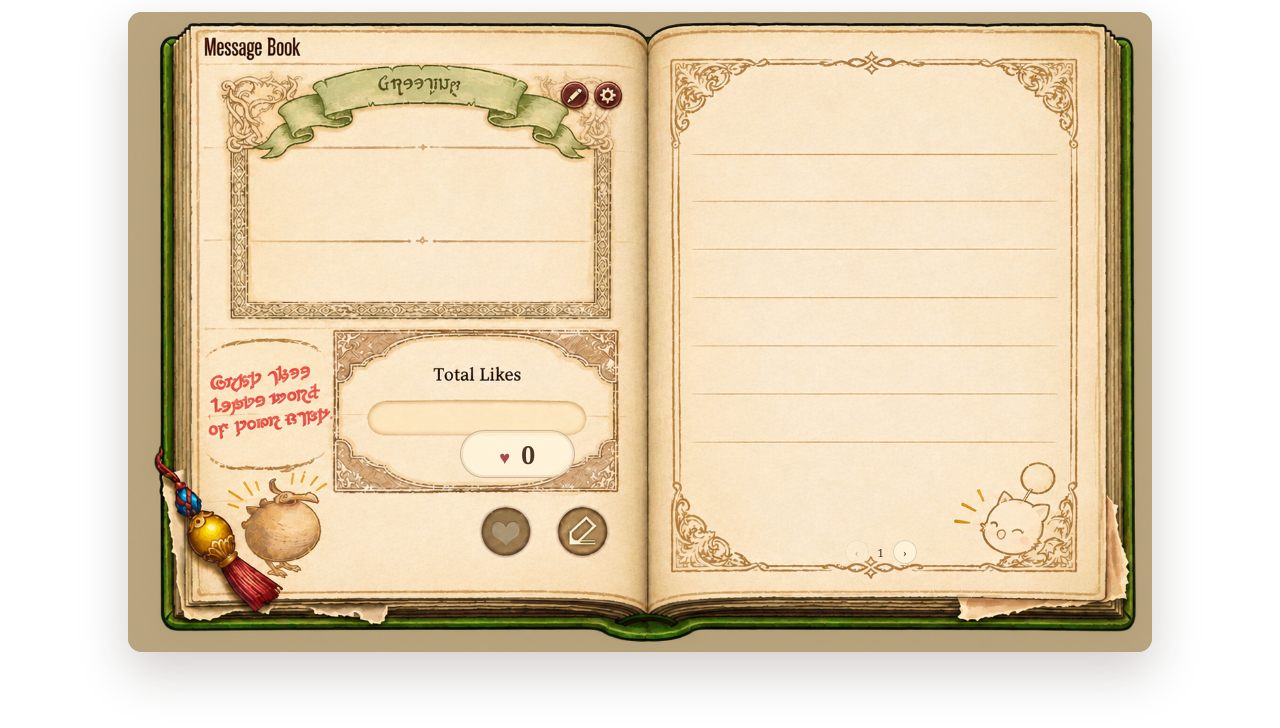
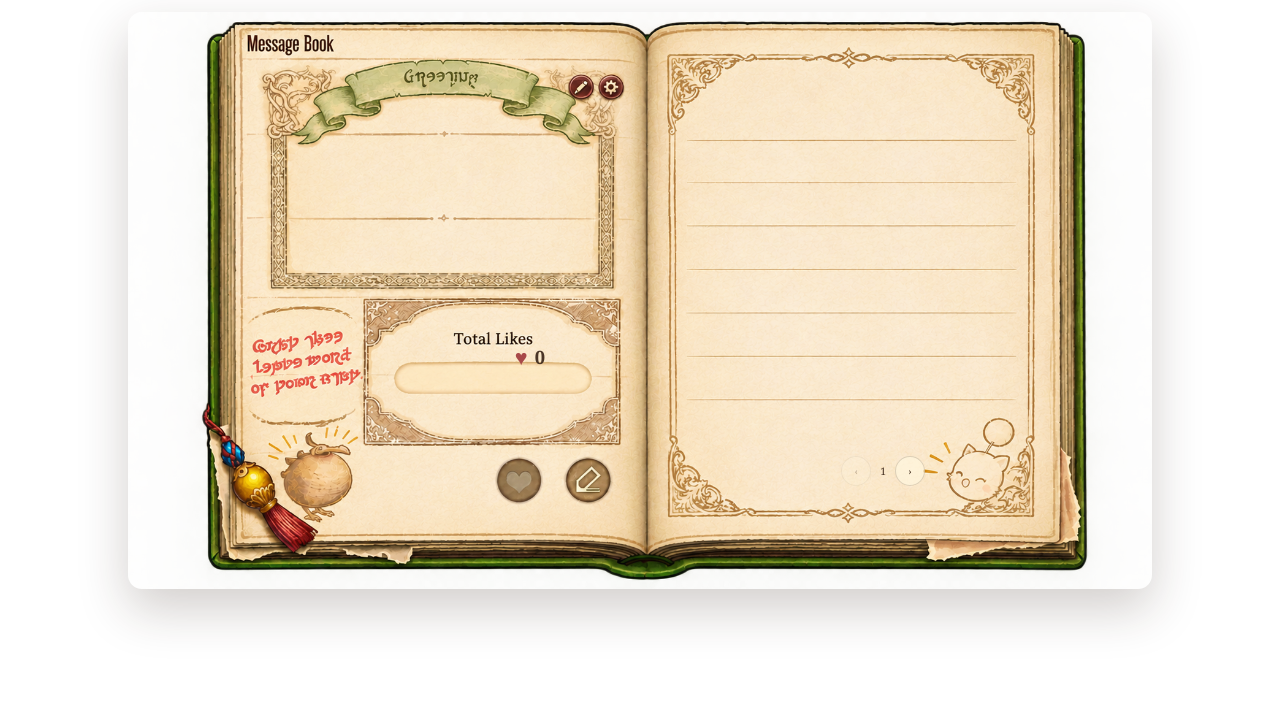
Before and after one commit to niyo-codes/honktavern-guestbook, a PHP site: page /public/index.html in a window 1280 px wide. Shown: the top 728 px of the page. Run offline with PHP 8.4, Linux system fonts and the light colour scheme.

Commit message:
fix: harden message book layout and accessibility

```diff
--- a/public/css/book.css
+++ b/public/css/book.css
@@ -23,40 +23,50 @@ button { cursor: pointer; }
 .book-widget {
   position: relative;
   width: 100%;
-  height: min(80vh, 680px);
-  min-height: 480px;
+  aspect-ratio: 1670 / 941;
+  height: auto;
   overflow: hidden;
   border-radius: 14px;
   isolation: isolate;
-  background: #b9a47d;
+  container-type: size;
+  background: transparent;
   box-shadow: 0 20px 50px rgba(48,31,24,.22);
 }
 
 .book-skin {
   position: absolute;
   inset: 0;
-  z-index: -1;
-  background: url("/assets/images/message-book-clean.jpg") center / cover no-repeat #b9a47d;
+  z-index: 0;
+  background: url("/assets/images/message-book-clean.jpg") center / 100% 100% no-repeat transparent;
+  pointer-events: none;
 }
 
-/* Coordinate system follows the supplied book artwork. */
 .hotspot {
   position: absolute;
-  z-index: 8;
+  z-index: 20;
   border: 0;
   border-radius: 50%;
   background: transparent;
+  padding: 0;
 }
-.hotspot:hover, .hotspot:focus-visible {
+.hotspot:hover,
+.hotspot:focus-visible {
   background: rgba(124,63,47,.10);
   outline: 2px solid rgba(124,63,47,.35);
+  outline-offset: 2px;
 }
 .hotspot--pencil { left: 43.4%; top: 10.7%; width: 3.5%; aspect-ratio: 1; }
 .hotspot--settings { left: 46.5%; top: 10.7%; width: 3.5%; aspect-ratio: 1; }
+.hotspot--add-message {
+  left: 39.8%;
+  top: 69.2%;
+  width: 4.8%;
+  aspect-ratio: 1;
+}
 
 .greeting-overlay {
   position: absolute;
-  z-index: 3;
+  z-index: 4;
   left: 12.5%;
   top: 23%;
   width: 35%;
@@ -72,108 +82,130 @@ button { cursor: pointer; }
   max-height: 100%;
   overflow: hidden;
   white-space: pre-wrap;
-  font-size: clamp(.78rem, 1.25vw, 1.12rem);
-  line-height: 1.35;
+  font-size: clamp(.9rem, 1.55cqw, 1.15rem);
+  line-height: 1.4;
 }
 .greeting-overlay time {
   margin-top: 7px;
   color: var(--muted);
-  font-size: .68rem;
+  font-size: clamp(.65rem, .9cqw, .78rem);
 }
 
 .likes-overlay {
   position: absolute;
-  z-index: 4;
-  left: 25.5%;
-  top: 58%;
-  width: 25%;
-  height: 22%;
+  z-index: 5;
+  left: 30.5%;
+  top: 55.5%;
+  width: 17.5%;
+  height: 8.5%;
+  display: grid;
+  place-items: center;
+}
+#like-button {
+  width: 72%;
+  height: 72%;
+  padding: 0;
+  border: 0;
+  border-radius: 999px;
+  color: #4a3526;
+  background: transparent;
+  box-shadow: none;
   display: flex;
-  flex-direction: column;
   align-items: center;
   justify-content: center;
+  gap: 7px;
 }
-.likes-overlay h2 {
-  margin: 0 0 8px;
-  font-size: clamp(.82rem, 1.4vw, 1.15rem);
+#like-button:hover,
+#like-button:focus-visible {
+  background: rgba(255,247,222,.28);
 }
-#like-button {
-  min-width: 45%;
-  min-height: 34%;
-  padding: 5px 20px;
-  border: 1px solid rgba(120,76,36,.38);
-  border-radius: 999px;
-  color: #4a3526;
-  background: rgba(255,247,222,.78);
-  box-shadow: inset 0 0 0 2px rgba(180,131,63,.16);
+#like-heart {
+  color: #a84949;
+  font-size: clamp(1rem, 2.2cqw, 1.35rem);
+  line-height: 1;
 }
-#like-button span {
-  margin-right: 7px;
-  color: #a84949;
-  font-size: 1.15em;
+#like-heart.is-hidden { display: none; }
+#like-count {
+  font-size: clamp(1rem, 1.8cqw, 1.25rem);
 }
-#like-button strong { font-size: clamp(1rem, 2vw, 1.55rem); }
 
 .entries-overlay {
   position: absolute;
-  z-index: 3;
+  z-index: 6;
   left: 52.5%;
-  top: 15%;
-  width: 42%;
-  height: 72%;
-  padding: 4% 4% 2%;
+  top: 14.2%;
+  width: 42.5%;
+  height: 69%;
+  padding: 5.3% 4.1% 2.8%;
   overflow: hidden;
 }
 .entries {
-  height: calc(100% - 25px);
+  height: calc(100% - 2.2em);
   overflow: hidden;
 }
 .entry {
   position: relative;
   min-height: 18%;
-  padding: 7px 0 9px;
+  padding: .5% 0 2.2%;
+  margin: 0;
   border-bottom: 1px solid rgba(74,53,38,.12);
+  overflow: hidden;
 }
-.entry-name { margin: 0; font-size: clamp(.72rem, 1.1vw, .94rem); }
-.entry-date { display: block; margin-top: 1px; color: var(--muted); font-size: .62rem; }
+.entry-name {
+  margin: 0;
+  padding-right: 22%;
+  font-size: clamp(.85rem, 1.55cqw, 1.1rem);
+  line-height: 1.15;
+}
+.entry-date {
+  display: block;
+  margin-top: .18em;
+  color: var(--muted);
+  font-size: clamp(.62rem, .9cqw, .76rem);
+}
 .entry-message {
-  margin: 4px 0 0;
-  font-size: clamp(.68rem, 1vw, .84rem);
-  line-height: 1.3;
+  margin: .45em 0 0;
+  font-size: clamp(.72rem, 1.12cqw, .9rem);
+  line-height: 1.35;
   white-space: pre-wrap;
   overflow: hidden;
 }
 .entry-admin {
   position: absolute;
   right: 0;
-  top: 7px;
+  top: .35em;
   display: flex;
   gap: 3px;
 }
 .entry-admin button {
   border: 1px solid var(--line);
   border-radius: 50%;
-  width: 22px;
-  height: 22px;
+  width: clamp(20px, 2.7cqw, 27px);
+  height: clamp(20px, 2.7cqw, 27px);
   padding: 0;
   color: var(--ink);
   background: rgba(255,247,222,.7);
 }
-.entries-status { min-height: 1em; margin: 0; font-size: .65rem; color: var(--muted); }
+.entries-status {
+  min-height: 1em;
+  margin: 0;
+  font-size: clamp(.65rem, .9cqw, .78rem);
+  color: var(--muted);
+}
 .entry-navigation {
   position: absolute;
-  bottom: 1%;
+  bottom: 1.5%;
   left: 35%;
   right: 35%;
   display: flex;
   justify-content: center;
   align-items: center;
   gap: 9px;
-  font-size: .7rem;
+  font-size: clamp(.65rem, .95cqw, .78rem);
 }
 .page-button {
-  width: 24px;
-  height: 24px;
+  width: clamp(24px, 3cqw, 30px);
+  height: clamp(24px, 3cqw, 30px);
   padding: 0;
   border: 1px solid var(--line);
   border-radius: 50%;
```
Also changed, not shown: other parts of public/css/book.css (+16 -36 lines).
